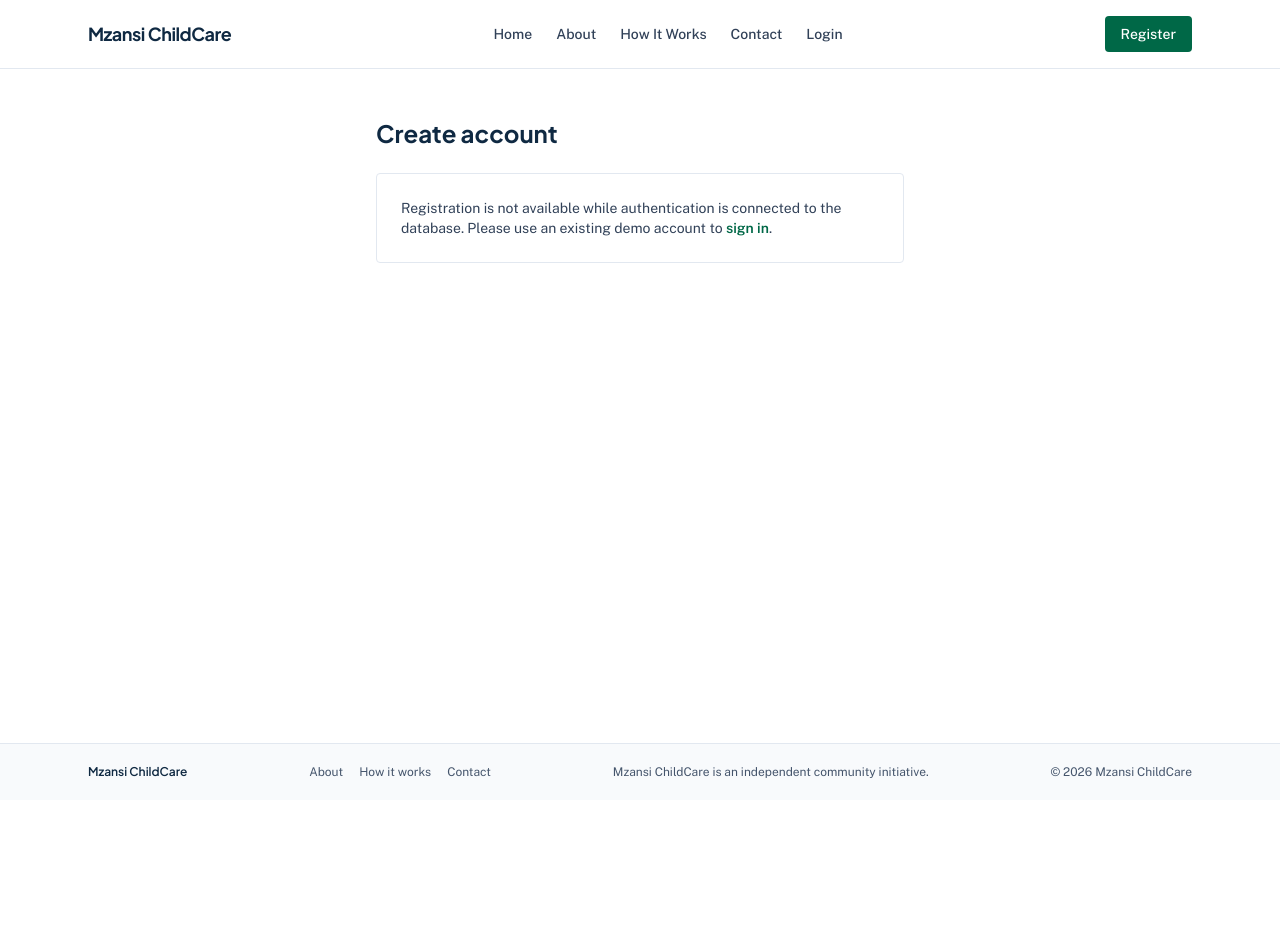
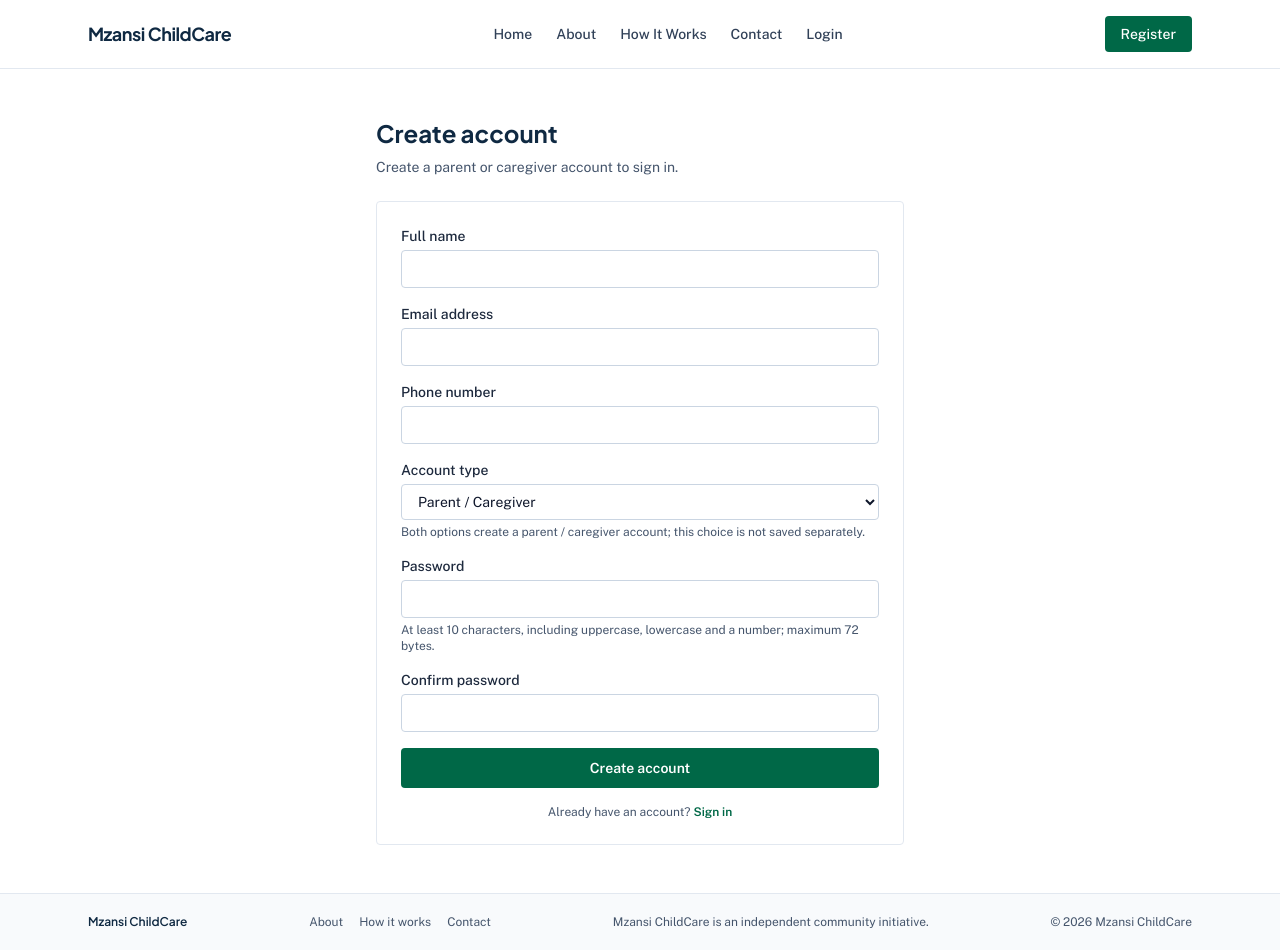
Before and after one commit to Defence-Ndzhobela/mzansi_child_care, a React (Vite) app in the folder frontend/: page /register in a window 1280 px wide. Before the commit the page ends 800 px from the top, so only its background shows below. Built offline with nearby package versions, Linux system fonts and the light colour scheme; no server answers.

Commit message:
Add registration page
Co-authored-by: Copilot <223556219+Copilot@users.noreply.github.com>

```diff
--- a/frontend/src/pages/public/RegisterPage.tsx
+++ b/frontend/src/pages/public/RegisterPage.tsx
@@ -1,14 +1,110 @@
-import { Link } from 'react-router-dom';
+import React, { useState } from 'react';
+import { Link, useNavigate } from 'react-router-dom';
+import { AlertCircle } from 'lucide-react';
 
 export function RegisterPage() {
+  const navigate = useNavigate();
+  const [fullName, setFullName] = useState('');
+  const [email, setEmail] = useState('');
+  const [phone, setPhone] = useState('');
+  const [password, setPassword] = useState('');
+  const [confirmPassword, setConfirmPassword] = useState('');
+  const [accountType, setAccountType] = useState('PARENT_CAREGIVER');
+  const [error, setError] = useState('');
+  const [submitting, setSubmitting] = useState(false);
+
+  const handleSubmit = async (event: React.FormEvent) => {
+    event.preventDefault();
+    setError('');
+    if (password !== confirmPassword) {
+      setError('Passwords do not match.');
+      return;
+    }
+    if (password.length < 10 || new TextEncoder().encode(password).length > 72 ||
+        !/[a-z]/.test(password) || !/[A-Z]/.test(password) || !/[0-9]/.test(password)) {
+      setError('Password must be at least 10 characters and include uppercase, lowercase and a number (maximum 72 bytes).');
+      return;
+    }
+    setSubmitting(true);
+    try {
+      const response = await fetch('/api/auth/register', {
+        method: 'POST',
+        credentials: 'same-origin',
+        headers: { 'Content-Type': 'application/json' },
+        body: JSON.stringify({ fullName, email, phone, password, confirmPassword, accountType }),
+      });
+      const body: unknown = await response.json();
+      if (!response.ok) {
+        if (body && typeof body === 'object' && 'error' in body && typeof body.error === 'string') {
+          setError(body.error);
+        } else {
+          setError('Unable to create your account. Please try again.');
+        }
+        return;
+      }
+      if (response.status !== 201 || !body || typeof body !== 'object' || !('user' in body)) {
+        setError('The server returned an invalid response. Please try signing in or contact support.');
+        return;
+      }
+      navigate('/login', {
+        replace: true,
+        state: { registrationSuccess: true, email: email.trim().toLowerCase() },
+      });
+    } catch {
+      setError('Unable to reach the registration server. Check your connection and try again.');
+    } finally {
+      setSubmitting(false);
+    }
+  };
+
+  const inputClass = 'mt-1 block w-full rounded-sm border border-slate-300 px-3 py-2 text-sm text-slate-900 focus:border-[#006847] focus:outline-none';
   return (
     <div className="mx-auto max-w-xl px-4 py-12 sm:px-6">
       <h1 className="font-display text-2xl font-bold text-[#0F2942]">Create account</h1>
-      <div className="mt-6 border border-slate-200 bg-white p-6 rounded-sm text-sm text-slate-700">
-        Registration is not available while authentication is connected to the database.
-        Please use an existing demo account to{' '}
-        <Link to="/login" className="font-semibold text-[#006847] hover:underline">sign in</Link>.
-      </div>
+      <p className="mt-2 text-sm text-slate-600">Create a parent or caregiver account to sign in.</p>
+      <form onSubmit={handleSubmit} className="mt-6 space-y-4 rounded-sm border border-slate-200 bg-white p-6">
+        {error && (
+          <div role="alert" className="flex items-start gap-2 rounded-sm border border-red-300 bg-red-50 px-3 py-2.5 text-sm text-red-800">
+            <AlertCircle className="mt-0.5 h-4 w-4 shrink-0" />
+            <span>{error}</span>
+          </div>
+        )}
+        <div>
+          <label htmlFor="reg-name" className="block text-sm font-medium text-slate-800">Full name</label>
+          <input id="reg-name" className={inputClass} autoComplete="name" required maxLength={150} value={fullName} onChange={(e) => setFullName(e.target.value)} />
+        </div>
+        <div>
+          <label htmlFor="reg-email" className="block text-sm font-medium text-slate-800">Email address</label>
+          <input id="reg-email" type="email" className={inputClass} autoComplete="email" required maxLength={255} value={email} onChange={(e) => setEmail(e.target.value)} />
+        </div>
+        <div>
+          <label htmlFor="reg-phone" className="block text-sm font-medium text-slate-800">Phone number</label>
+          <input id="reg-phone" type="tel" className={inputClass} autoComplete="tel" required maxLength={30} value={phone} onChange={(e) => setPhone(e.target.value)} />
+        </div>
+        <div>
+          <label htmlFor="reg-type" className="block text-sm font-medium text-slate-800">Account type</label>
+          <select id="reg-type" className={inputClass} value={accountType} onChange={(e) => setAccountType(e.target.value)}>
+            <option value="PARENT_CAREGIVER">Parent / Caregiver</option>
+            <option value="PAYING_PARENT">Paying Parent</option>
+          </select>
+          <p className="mt-1 text-xs text-slate-600">Both options create a parent / caregiver account; this choice is not saved separately.</p>
+        </div>
+        <div>
+          <label htmlFor="reg-password" className="block text-sm font-medium text-slate-800">Password</label>
+          <input id="reg-password" type="password" className={inputClass} autoComplete="new-password" required minLength={10} value={password} onChange={(e) => setPassword(e.target.value)} />
+          <p className="mt-1 text-xs text-slate-600">At least 10 characters, including uppercase, lowercase and a number; maximum 72 bytes.</p>
+        </div>
+        <div>
+          <label htmlFor="reg-confirm" className="block text-sm font-medium text-slate-800">Confirm password</label>
+          <input id="reg-confirm" type="password" className={inputClass} autoComplete="new-password" required value={confirmPassword} onChange={(e) => setConfirmPassword(e.target.value)} />
+        </div>
+        <button type="submit" disabled={submitting} className="w-full rounded-sm bg-[#006847] px-4 py-2.5 text-sm font-semibold text-white hover:bg-[#005238] disabled:opacity-60">
+          {submitting ? 'Creating account...' : 'Create account'}
+        </button>
+        <p className="text-center text-xs text-slate-600">Already have an account?{' '}
+          <Link to="/login" className="font-semibold text-[#006847] hover:underline">Sign in</Link>
+        </p>
+      </form>
     </div>
   );
 }
```
